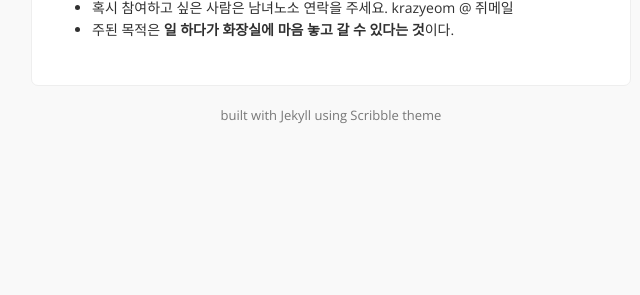
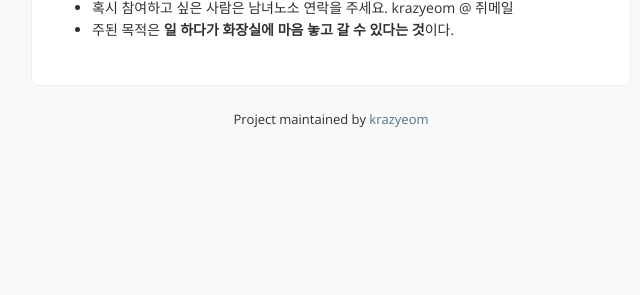
Before and after one commit to krazyeom/krazyeom.github.com, a Jekyll site: the page built from index.md, in a window 1280 px wide. Shown: the part 632-927 px from the top of the page, without its empty margins (309-949 px from the left). Built offline with Jekyll 4.4.1, drawn with Linux system fonts in a browser that asks for light colours; Markdown is read by kramdown in place of the engine named in the settings; comment, search, counter and statistics services are not loaded.

Commit message:
modify footer

```diff
--- a/_includes/footer.html
+++ b/_includes/footer.html
@@ -1,3 +1,3 @@
 <footer>
-  <a href="http://github.com/muan/scribble" class="muted">built with Jekyll using Scribble theme</a>
+  Project maintained by <a href="https://github.com/krazyeom">krazyeom</a></span>
 </footer>
```
